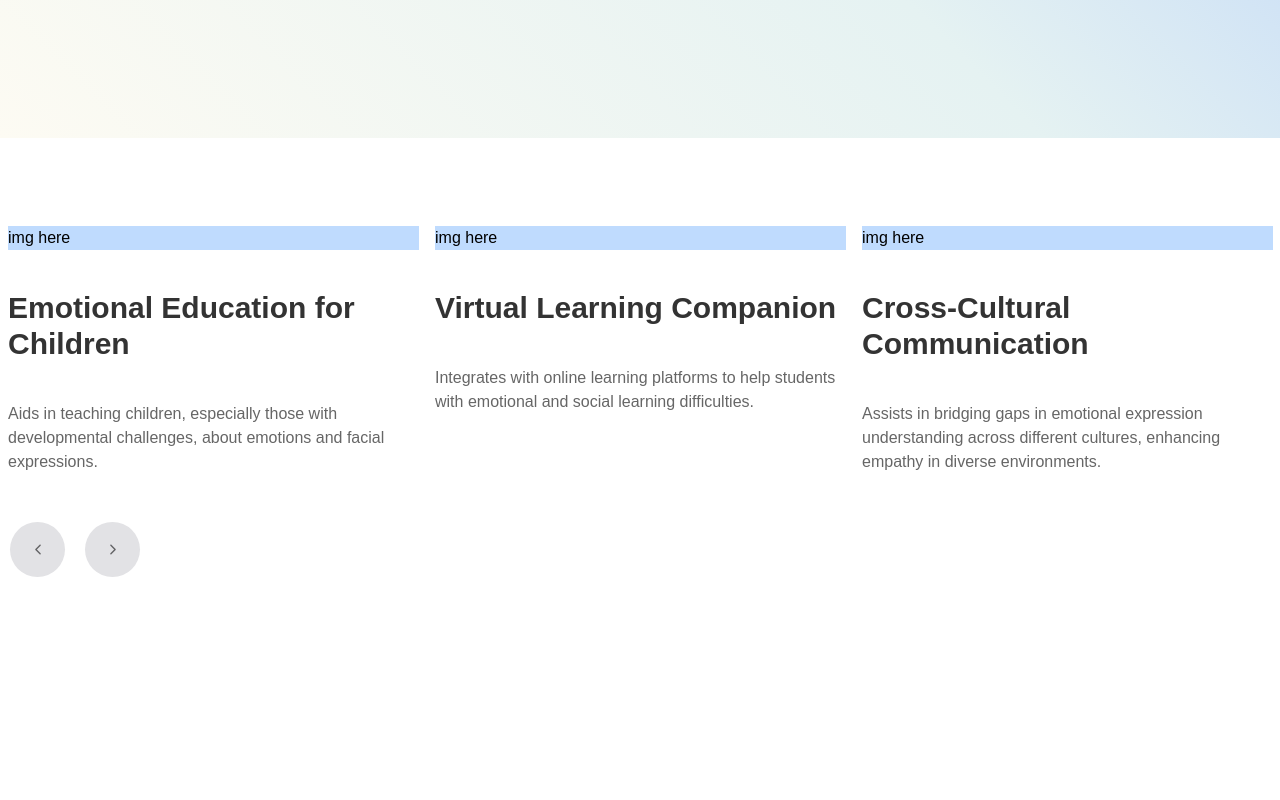
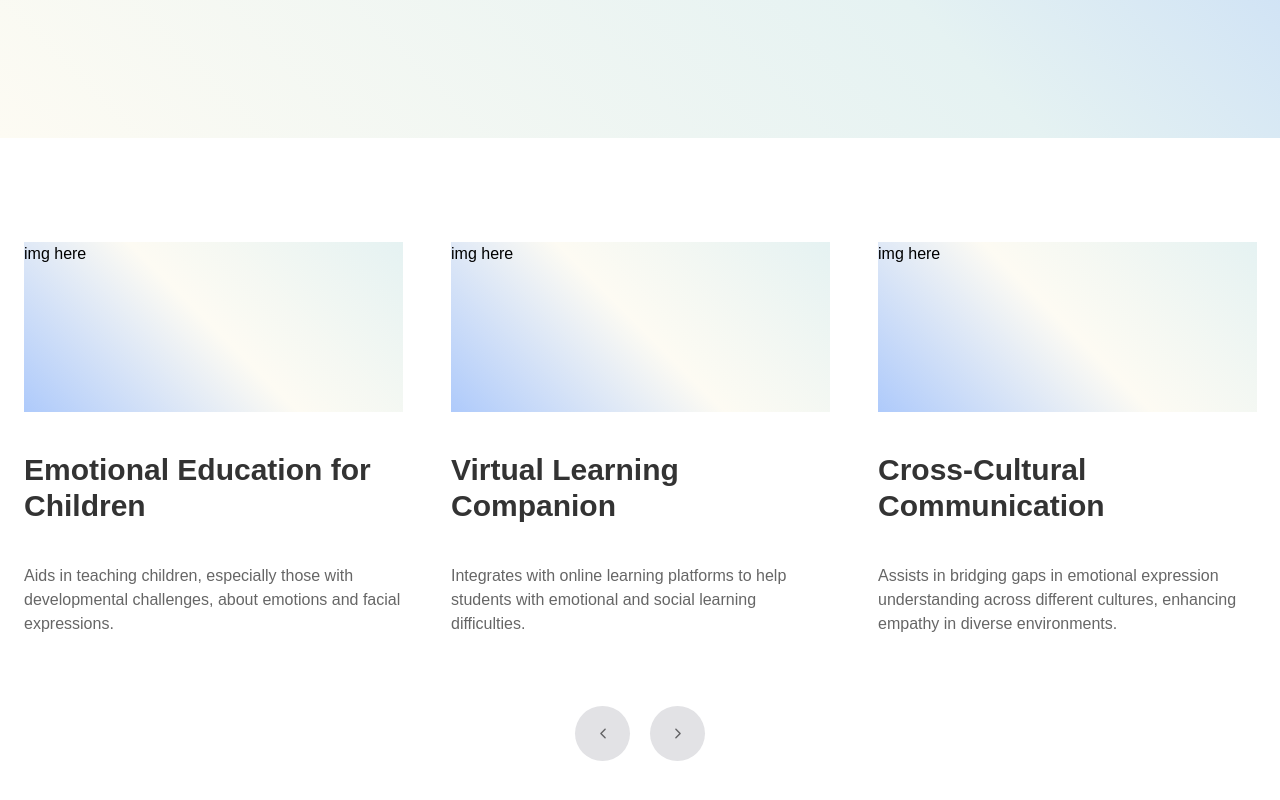
Before and after one commit to roskzhu/Empa, a React (Create React App) app in the folder client/: page / in a window 1280 px wide. Shown: the part 668-1468 px from the top of the page. Before the commit the page ends 1285 px from the top, so only its background shows below. Built offline with nearby package versions, Linux system fonts and the light colour scheme.

Commit message:
carousel styling

```diff
--- a/client/src/App.css
+++ b/client/src/App.css
@@ -54,6 +54,10 @@
 
 .background-gradient {
   background: linear-gradient(45deg, #FDFBF3, #E5F2F2, #AECAFB);
+}
+
+.reverse-gradient {
+  background: linear-gradient(45deg, #AECAFB, #FDFBF3, #E5F2F2);
 }
 
 .pink-gradient {
--- a/client/src/components/carousel/CarouselCard.jsx
+++ b/client/src/components/carousel/CarouselCard.jsx
@@ -4,8 +4,8 @@ import './carousel.css';
 
 const CarouselCard = ({card}) => {
   return (
-    <div className="m-2 border-rounded">
-      <div className="bg-blue-200">
+    <div className="m-1 rounded-xl hover:bg-black/10 p-5 min-h-[440px]">
+      <div className="reverse-gradient h-[170px]">
         img here
       </div>
       <p className='text-3xl font-extrabold my-10 text-black/80'>{card.content}</p>
--- a/client/src/components/carousel/CarouselWrapper.jsx
+++ b/client/src/components/carousel/CarouselWrapper.jsx
@@ -22,7 +22,6 @@ const Carousel = () => {
   const slider = React.useRef(null);
 
   return (
-    // <CarouselContainer>
     <div className="pt-20 justify-center">
       <Swiper ref={slider} {...settings}>
         {cards.map((card, index) => (
@@ -33,7 +32,7 @@ const Carousel = () => {
         ))}
       </Swiper>
 
-      <CarouselControlContainer>
+      <div className="flex justify-center">
         <button
           className="carousel-control"
           onClick={() => slider?.current?.slickPrev()}
@@ -47,24 +46,10 @@ const Carousel = () => {
           <IoIosArrowForward/>
         </button>
 
-      </CarouselControlContainer>
-
-    {/* </CarouselContainer> */}
+      </div>
     </div>
   )
 }
-
-const CarouselContainer = styled.div`
-  display: flex;
-  flex-direction: column;
-  padding-bottom: 20px;
-  margin-top: -40px;
-`
-
-const CarouselControlContainer = styled.div`
-  align-self: center;
-  display: flex;
-`
 
 const cards = [
   {
```
